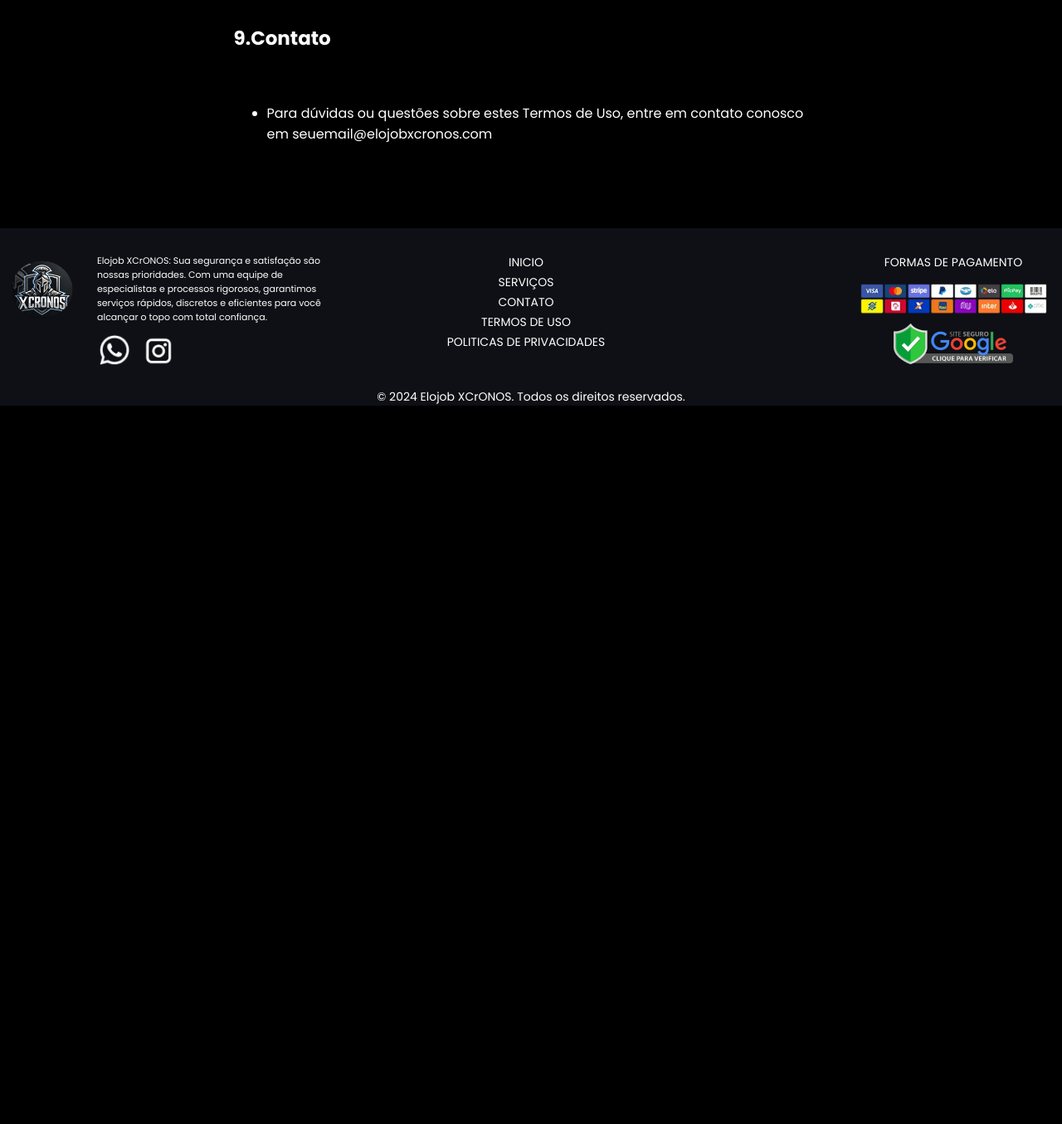
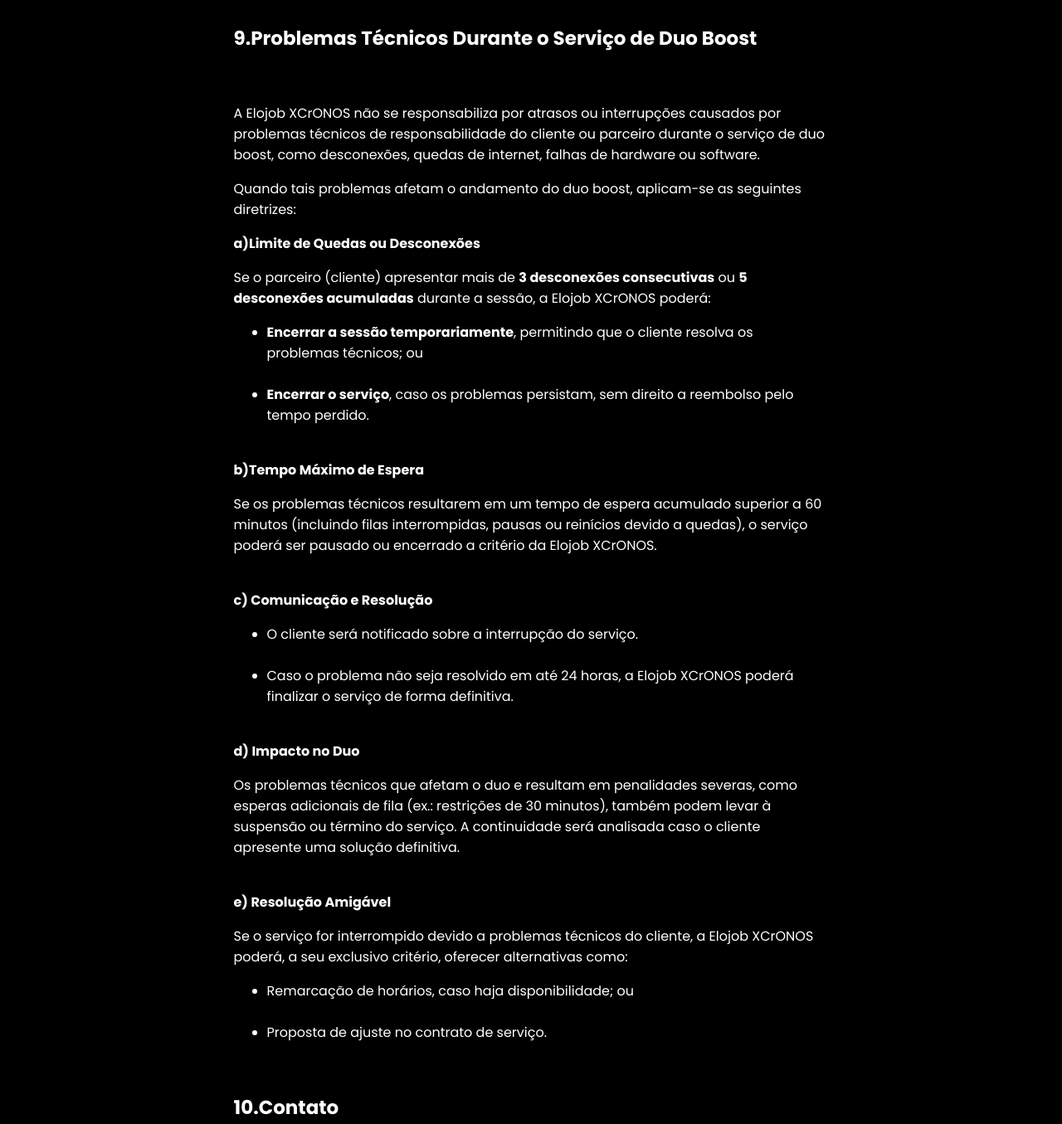
Before and after one commit to mykoll007/Projeto-Elojob, a plain HTML site: page pages/termos-de-uso.html in a window 1280 px wide. Shown: the part 2160-3515 px from the top of the page at 83% size. Before the commit the page ends 2649 px from the top, so only its background shows below. Drawn offline with nearby package versions, Linux system fonts and the light colour scheme.

Commit message:
add termo

```diff
--- a/pages/termos-de-uso.html
+++ b/pages/termos-de-uso.html
@@ -101,7 +101,41 @@
                 <li>Estamos em conformidade com a Lei Geral de Proteção de Dados (LGPD). Para mais detalhes, consulte nossa Política de Privacidade.</li>
             </ul>
 
-            <h4>9.Contato</h4>
+            <h4>9.Problemas Técnicos Durante o Serviço de Duo Boost</h4>
+            <p>A Elojob XCrONOS não se responsabiliza por atrasos ou interrupções causados por problemas técnicos de responsabilidade do cliente ou parceiro durante o serviço de duo boost, como desconexões, quedas de internet, falhas de hardware ou software.</p>
+
+            <p>Quando tais problemas afetam o andamento do duo boost, aplicam-se as seguintes diretrizes:</p>
+            <strong>a)Limite de Quedas ou Desconexões</strong>
+            <p>Se o parceiro (cliente) apresentar mais de <strong>3 desconexões consecutivas</strong> ou <strong>5 desconexões acumuladas</strong> durante a sessão, a Elojob XCrONOS poderá:</p>
+            <ul>
+                <li><strong>Encerrar a sessão temporariamente</strong>, permitindo que o cliente resolva os problemas técnicos; ou</li>
+                <br>
+                <li><strong>Encerrar o serviço</strong>, caso os problemas persistam, sem direito a reembolso pelo tempo perdido.</li>
+            </ul>
+            <br>
+            <strong>b)Tempo Máximo de Espera</strong>
+            <p>Se os problemas técnicos resultarem em um tempo de espera acumulado superior a 60 minutos (incluindo filas interrompidas, pausas ou reinícios devido a quedas), o serviço poderá ser pausado ou encerrado a critério da Elojob XCrONOS.</p>
+            <br>
+            <strong>c) Comunicação e Resolução</strong>
+            <ul>
+                <li>O cliente será notificado sobre a interrupção do serviço.</li>
+                <br>
+                <li>Caso o problema não seja resolvido em até 24 horas, a Elojob XCrONOS poderá finalizar o serviço de forma definitiva.</li>
+            </ul>
+            <br>
+            <strong>d) Impacto no Duo</strong>
+            <p>Os problemas técnicos que afetam o duo e resultam em penalidades severas, como esperas adicionais de fila (ex.: restrições de 30 minutos), também podem levar à suspensão ou término do serviço. A continuidade será analisada caso o cliente apresente uma solução definitiva.</p>
+            <br>
+            <strong>e) Resolução Amigável</strong>
+            <p>Se o serviço for interrompido devido a problemas técnicos do cliente, a Elojob XCrONOS poderá, a seu exclusivo critério, oferecer alternativas como:</p>
+
+            <ul>
+                <li>Remarcação de horários, caso haja disponibilidade; ou</li>
+                <br>
+                <li>Proposta de ajuste no contrato de serviço.</li>
+            </ul>
+
+            <h4>10.Contato</h4>
             <ul>
                 <li>Para dúvidas ou questões sobre estes Termos de Uso, entre em contato conosco em seuemail@elojobxcronos.com</li>
             </ul>
```
